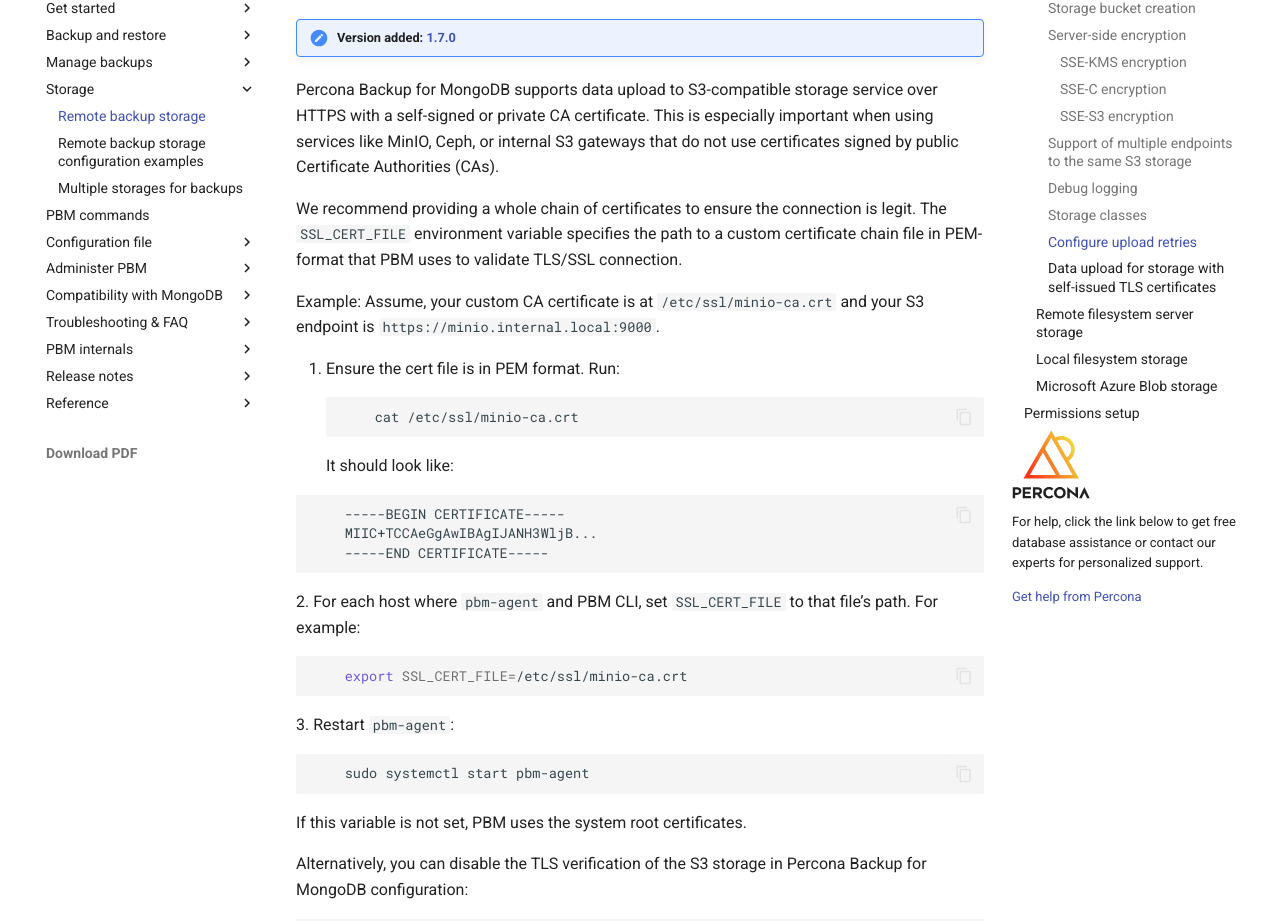
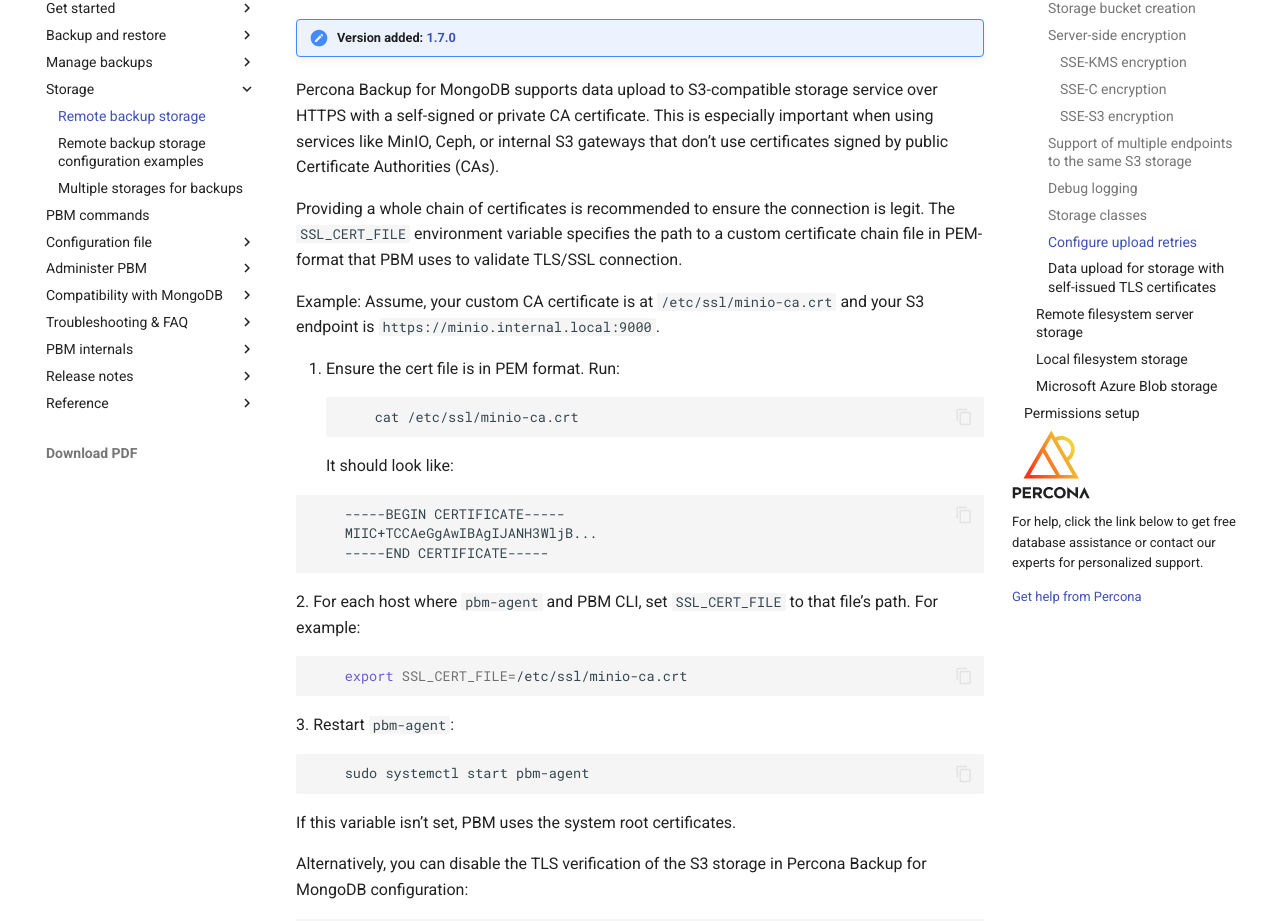
Before and after one commit to percona/pbm-docs, an MkDocs documentation site: the page built from docs/details/storage-configuration.md, in a window 1280 px wide and 1400 px high, scrolled down 5020 px. Shown: the part 180-1101 px from the top of the window. Built offline with MkDocs 1.6.1 and Material for MkDocs 9.7.7, drawn with Linux system fonts in a browser that asks for light colours; nearby versions of some CDN libraries; comment, search, counter and statistics services are not loaded.

Commit message:
Apply suggestions from code review

````diff
--- a/docs/details/storage-configuration.md
+++ b/docs/details/storage-configuration.md
@@ -229,9 +229,9 @@
 
 !!! admonition "Version added: [1.7.0](../release-notes/1.7.0.md)"
 
-Percona Backup for MongoDB supports data upload to S3-compatible storage service over HTTPS with a self-signed or private CA certificate. This is especially important when using services like MinIO, Ceph, or internal S3 gateways that do not use certificates signed by public Certificate Authorities (CAs).
+Percona Backup for MongoDB supports data upload to S3-compatible storage service over HTTPS with a self-signed or private CA certificate. This is especially important when using services like MinIO, Ceph, or internal S3 gateways that don't use certificates signed by public Certificate Authorities (CAs).
 
-We recommend providing a whole chain of certificates to ensure the connection is legit. The `SSL_CERT_FILE` environment variable specifies the path to a custom certificate chain file in PEM-format that PBM uses to validate TLS/SSL connection.
+Providing a whole chain of certificates is recommended to ensure the connection is legit. The `SSL_CERT_FILE` environment variable specifies the path to a custom certificate chain file in PEM-format that PBM uses to validate TLS/SSL connection.
 
 Example:
 Assume, your custom CA certificate is at `/etc/ssl/minio-ca.crt` and your S3 endpoint is `https://minio.internal.local:9000`.
@@ -256,7 +256,7 @@
     sudo systemctl start pbm-agent
 ```
 
-If this variable is not set, PBM uses the system root certificates.
+If this variable isn't set, PBM uses the system root certificates.
 
 Alternatively, you can disable the TLS verification of the S3 storage in Percona Backup for MongoDB configuration:
 
````
